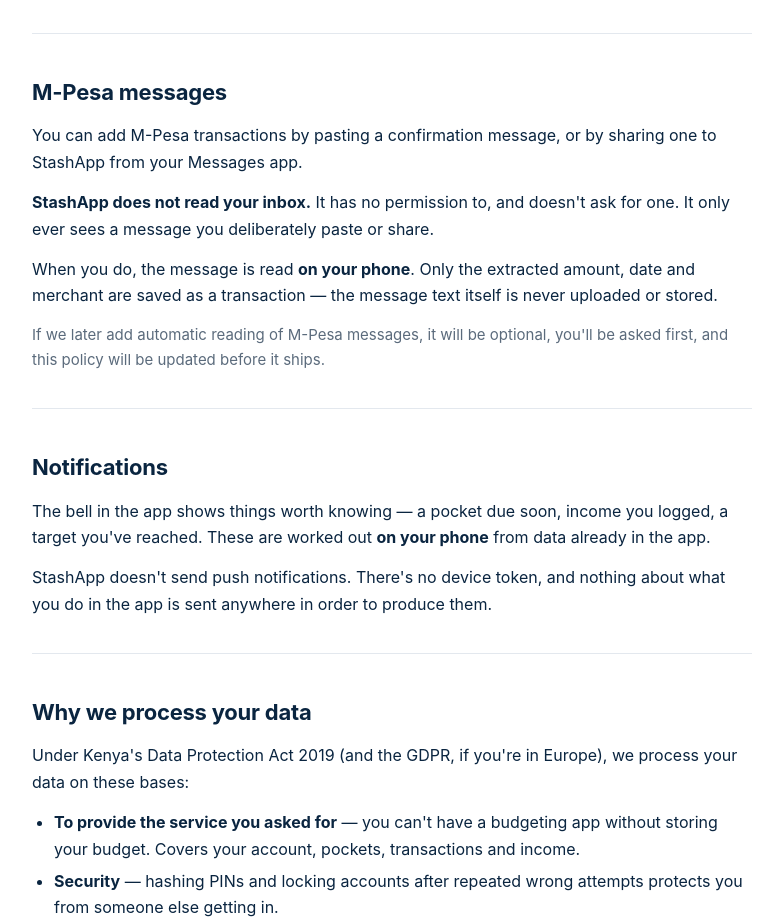
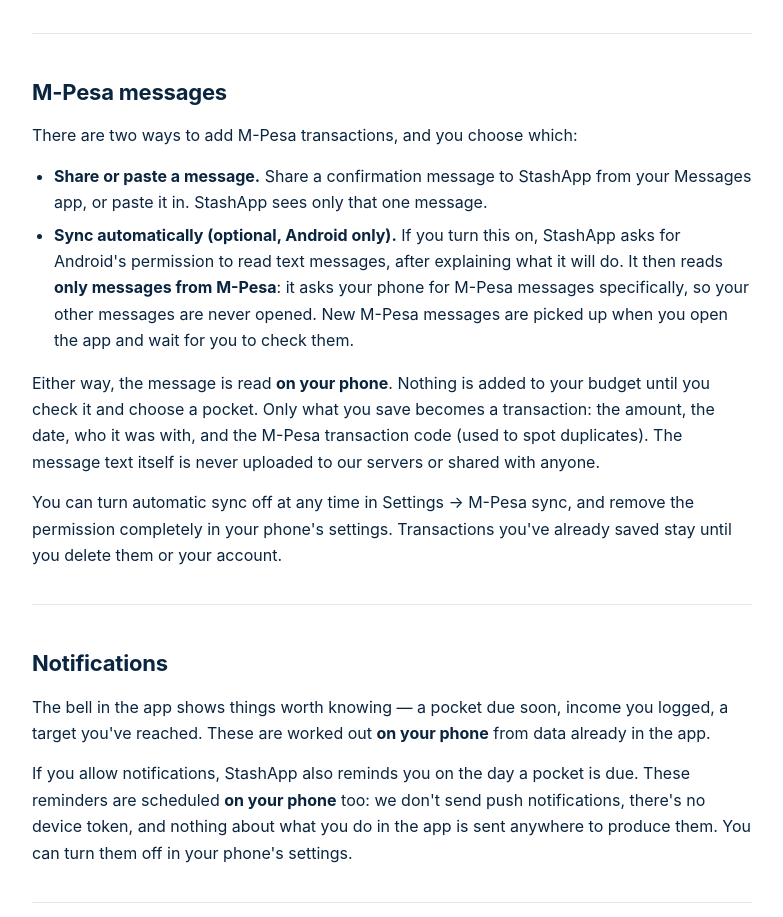
Before and after one commit to SharonMbae/stashapp-legal, a plain HTML site: page index.html in a window 1280 px wide. Shown: the part 1883-2800 px from the top of the page, without its empty margins (248-1031 px from the left). Drawn offline with Linux system fonts and the light colour scheme.

Commit message:
Update legal pages
Regenerated from the StashApp app repo by scripts/publish-legal.sh.

```diff
--- a/index.html
+++ b/index.html
@@ -48,7 +48,7 @@
 </nav>
 <main>
 <h1>StashApp Privacy Policy</h1>
-<p><strong>Last updated:</strong> 17 September 2026</p>
+<p><strong>Last updated:</strong> 21 September 2026</p>
 <p>StashApp is a personal budgeting app for Android. It helps you split your income into pockets and see what&#x27;s safe to spend. This policy explains what we collect, why, and what we don&#x27;t do with it.</p>
 <p><strong>StashApp never holds or moves your money.</strong> Your money stays in your M-Pesa wallet or your bank account, where it always was. StashApp is a record of what you&#x27;ve decided to do with it — it isn&#x27;t connected to any bank or payment provider, it cannot make a payment on your behalf, and it doesn&#x27;t know your real balance. Everything it shows you is worked out from figures you entered yourself.</p>
 <p>We&#x27;ve written it to describe what the app actually does today, not what it might do one day. If that changes, this page changes with it.</p>
@@ -85,14 +85,17 @@
 </ul>
 <hr>
 <h2>M-Pesa messages</h2>
-<p>You can add M-Pesa transactions by pasting a confirmation message, or by sharing one to StashApp from your Messages app.</p>
-<p><strong>StashApp does not read your inbox.</strong> It has no permission to, and doesn&#x27;t ask for one. It only ever sees a message you deliberately paste or share.</p>
-<p>When you do, the message is read <strong>on your phone</strong>. Only the extracted amount, date and merchant are saved as a transaction — the message text itself is never uploaded or stored.</p>
-<p class="note">If we later add automatic reading of M-Pesa messages, it will be optional, you&#x27;ll be asked first, and this policy will be updated before it ships.</p>
+<p>There are two ways to add M-Pesa transactions, and you choose which:</p>
+<ul>
+<li><strong>Share or paste a message.</strong> Share a confirmation message to StashApp from your Messages app, or paste it in. StashApp sees only that one message.</li>
+<li><strong>Sync automatically (optional, Android only).</strong> If you turn this on, StashApp asks for Android&#x27;s permission to read text messages, after explaining what it will do. It then reads <strong>only messages from M-Pesa</strong>: it asks your phone for M-Pesa messages specifically, so your other messages are never opened. New M-Pesa messages are picked up when you open the app and wait for you to check them.</li>
+</ul>
+<p>Either way, the message is read <strong>on your phone</strong>. Nothing is added to your budget until you check it and choose a pocket. Only what you save becomes a transaction: the amount, the date, who it was with, and the M-Pesa transaction code (used to spot duplicates). The message text itself is never uploaded to our servers or shared with anyone.</p>
+<p>You can turn automatic sync off at any time in Settings → M-Pesa sync, and remove the permission completely in your phone&#x27;s settings. Transactions you&#x27;ve already saved stay until you delete them or your account.</p>
 <hr>
 <h2>Notifications</h2>
 <p>The bell in the app shows things worth knowing — a pocket due soon, income you logged, a target you&#x27;ve reached. These are worked out <strong>on your phone</strong> from data already in the app.</p>
-<p>StashApp doesn&#x27;t send push notifications. There&#x27;s no device token, and nothing about what you do in the app is sent anywhere in order to produce them.</p>
+<p>If you allow notifications, StashApp also reminds you on the day a pocket is due. These reminders are scheduled <strong>on your phone</strong> too: we don&#x27;t send push notifications, there&#x27;s no device token, and nothing about what you do in the app is sent anywhere to produce them. You can turn them off in your phone&#x27;s settings.</p>
 <hr>
 <h2>Why we process your data</h2>
 <p>Under Kenya&#x27;s Data Protection Act 2019 (and the GDPR, if you&#x27;re in Europe), we process your data on these bases:</p>
```
